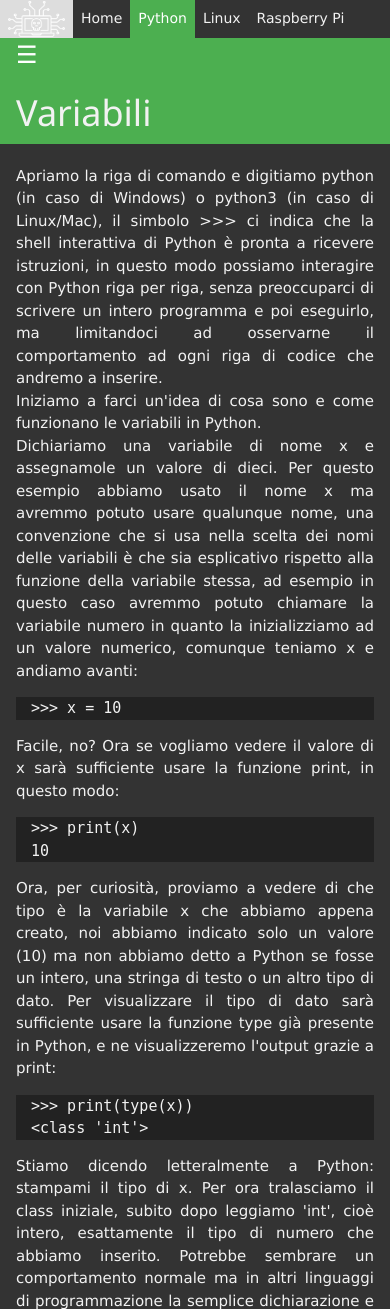
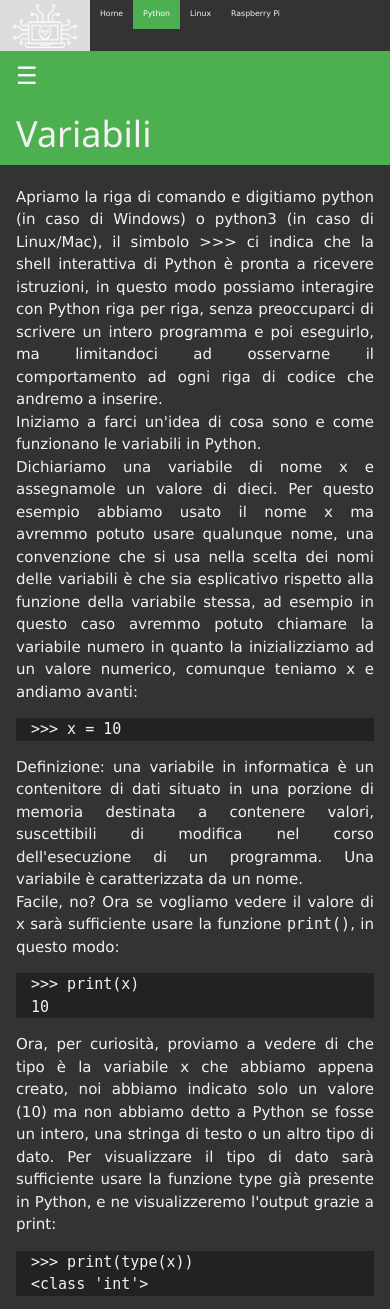
Before and after one commit to s-pnt/sito, a Django app: page /python/variabili/ in a window 390 px wide. Shown: the top 1309 px of the page. Run offline with Django 3.2, Linux system fonts and the light colour scheme; some libraries are stand-ins or nearby versions.

Commit message:
Sito, layout navbar e logo responsive, 1st try

```diff
--- a/sito/static/css/sito.css
+++ b/sito/static/css/sito.css
@@ -12,14 +12,21 @@
     display: inline-block;
     color: #f2f2f2;
     text-align: center;
-    padding: 8px 8px;
+    padding: 8px 10px;
     text-decoration: none;
-    font-size: 14px;
+    font-size: 2vw;
 }
 
 .topnav #logo {
-    padding-top: 1px;
-    padding-bottom: 1px;
+    padding-bottom: 3.5px;
+    padding-top: 3.5px;
+    padding-left: .5px;
+    padding-right: .5px;
+}
+
+.topnav #logo img {
+    max-width: 73%;
+    height: auto;
 }
 
 /* Change the color of links on hover */
@@ -50,7 +57,7 @@
 .w3-sidebar {
     background-color: #333;
     color: #f2f2f2;
-    top: 37.5px;
+    top: 50px;
 }
 
 .w3-sidebar a:hover {
@@ -58,7 +65,7 @@
 }
 
 .w3-main {
-    margin-top: 29px;
+    margin-top: 50px;
 }
 
 .w3-sidebar #attivo {
--- a/sito/templates/sito/base.html
+++ b/sito/templates/sito/base.html
@@ -10,7 +10,7 @@
 </head>
 <body>
 <div class="topnav">
-    <a id="logo" href="/"><img src="/static/sito/logosito.png" width="57" height="35.5" onmouseover="this.src='/static/sito/logosito2.png';" onmouseout="this.src='/static/sito/logosito.png';"/></a>
+    <a id="logo" href="/"><img src="/static/sito/logosito.png" width="89" height="60" onmouseover="this.src='/static/sito/logosito2.png';" onmouseout="this.src='/static/sito/logosito.png';"/></a>
     <a {% if "/" == request.path %}class="active" id="topnav-attivo"{% endif %} href="/">Home</a>
     <a {% if "/python/" in request.path %}class="active" id="topnav-attivo"{% endif %} href="{% url 'python_introduzione' %}">Python</a>
     <a {% if "/linux/" in request.path %}class="active" id="topnav-attivo"{% endif %} href="{% url 'linux_introduzione' %}">Linux</a>
--- a/sito/templates/sito/python_variabili.html
+++ b/sito/templates/sito/python_variabili.html
@@ -18,7 +18,8 @@ Dichiariamo una variabile di nome x e assegnamole un valore di dieci. Per questo
         <pre>
 >>> x = 10</pre>
         <p>
-Facile, no? Ora se vogliamo vedere il valore di x sarà sufficiente usare la funzione print, in questo modo:
+Definizione: una variabile in informatica è un contenitore di dati situato in una porzione di memoria destinata a contenere valori, suscettibili di modifica nel corso dell'esecuzione di un programma. Una variabile è caratterizzata da un nome.<br>
+Facile, no? Ora se vogliamo vedere il valore di x sarà sufficiente usare la funzione <code>print()</code>, in questo modo:
         </p>
         <pre>
 >>> print(x)
```
